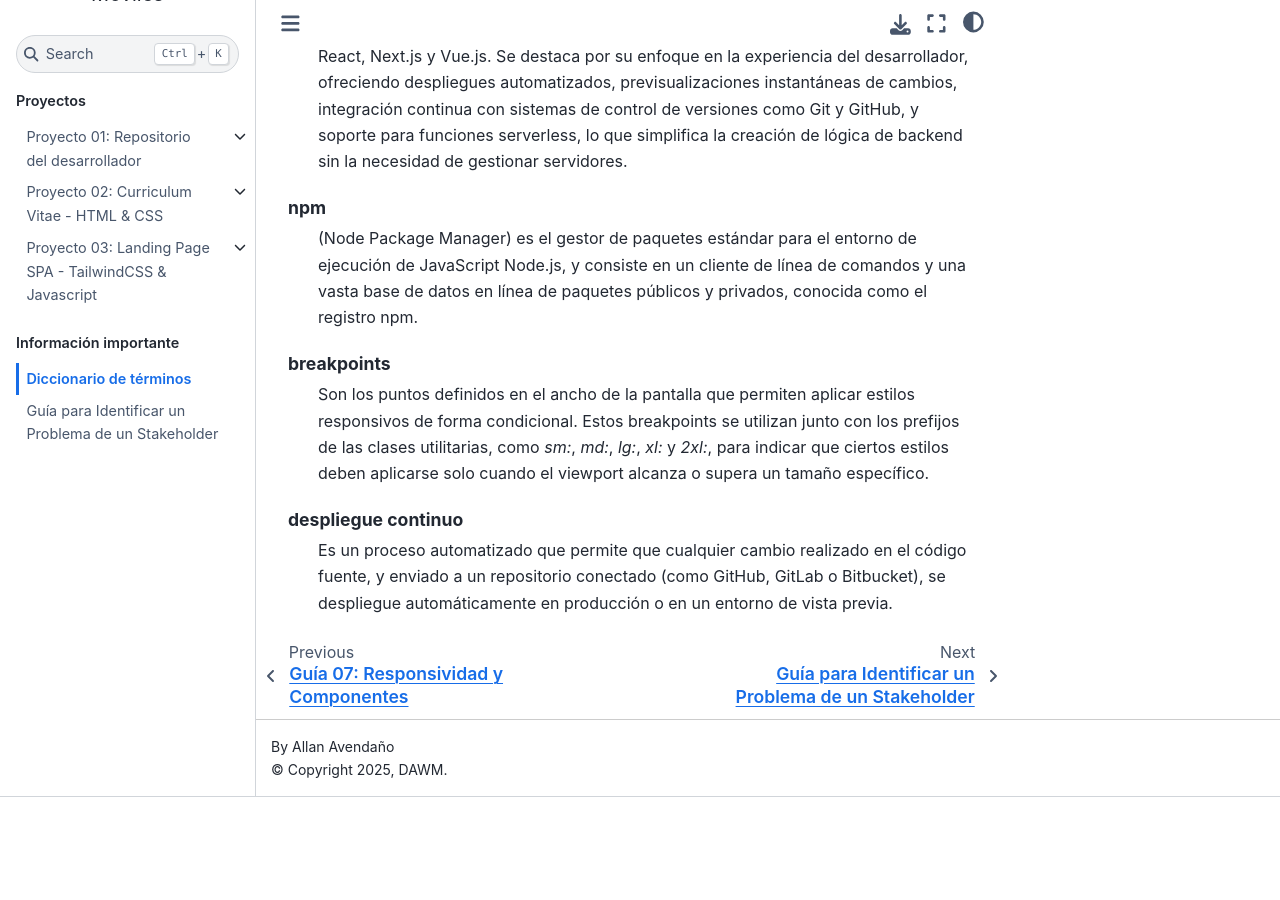
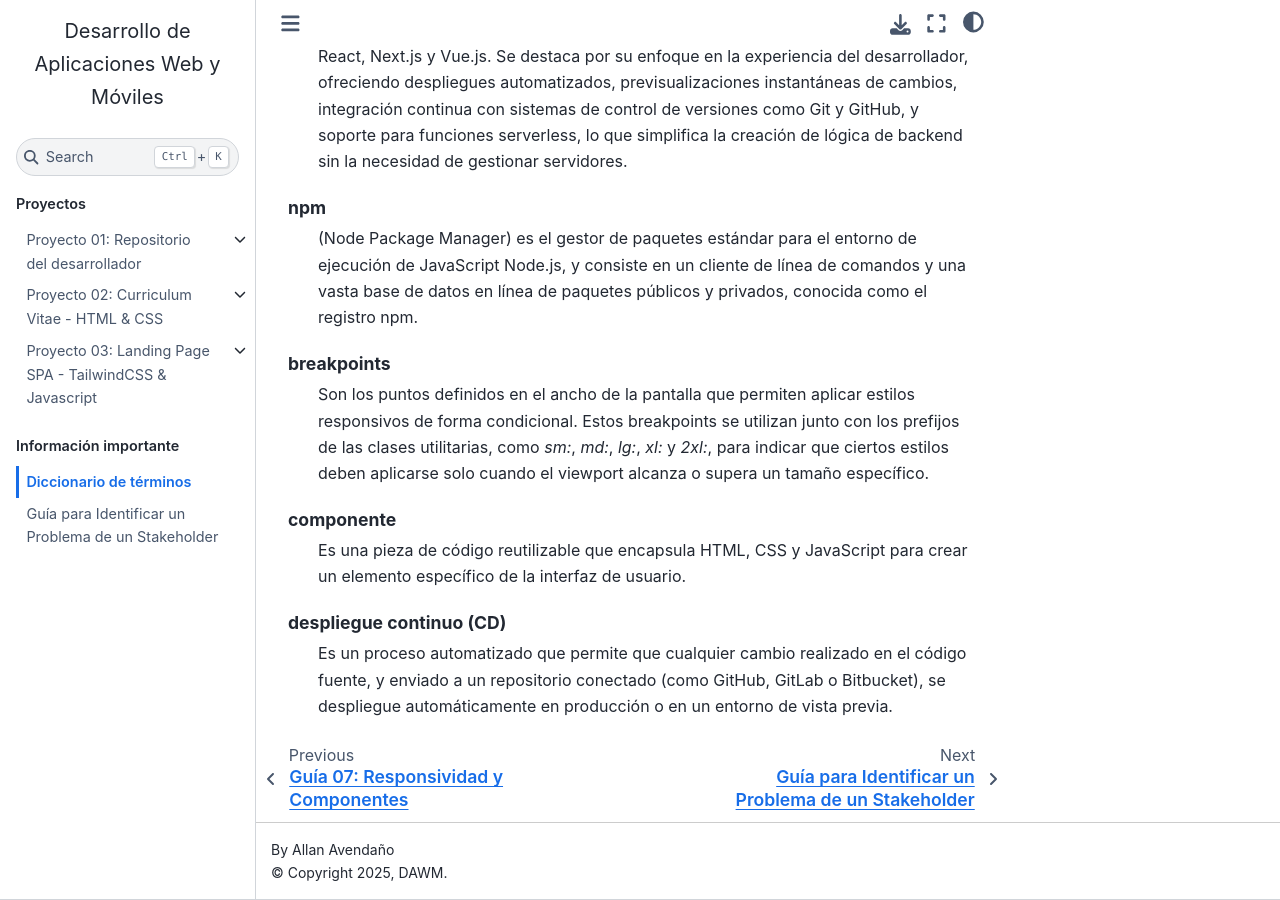
Before and after one commit to DAWMFIEC/DAWM-AI, a Sphinx documentation site: the page built from docs/source/informacion/diccionario.rst, in a window 1280 px wide and 900 px high, scrolled down 5466 px. Built offline with Sphinx 7.4.7 and the Sphinx Book theme 1.1.4, drawn with Linux system fonts in a browser that asks for light colours; pages that are not in the unit, such as notebooks, are missing from menus; before the commit the page ends 6263 px from its top, so only the background shows below that.

Commit message:
typos and words

```diff
--- a/docs/source/informacion/diccionario.rst
+++ b/docs/source/informacion/diccionario.rst
@@ -142,5 +142,8 @@
     breakpoints
         Son los puntos definidos en el ancho de la pantalla que permiten aplicar estilos responsivos de forma condicional. Estos breakpoints se utilizan junto con los prefijos de las clases utilitarias, como `sm:`, `md:`, `lg:`, `xl:` y `2xl:`, para indicar que ciertos estilos deben aplicarse solo cuando el viewport alcanza o supera un tamaño específico.
 
-    despliegue continuo
+    componente
+        Es una pieza de código reutilizable que encapsula HTML, CSS y JavaScript para crear un elemento específico de la interfaz de usuario.
+
+    despliegue continuo (CD)
         Es un proceso automatizado que permite que cualquier cambio realizado en el código fuente, y enviado a un repositorio conectado (como GitHub, GitLab o Bitbucket), se despliegue automáticamente en producción o en un entorno de vista previa.
```
Also changed, not shown: docs/source/guias/guia07.rst (+4 -4 lines).
